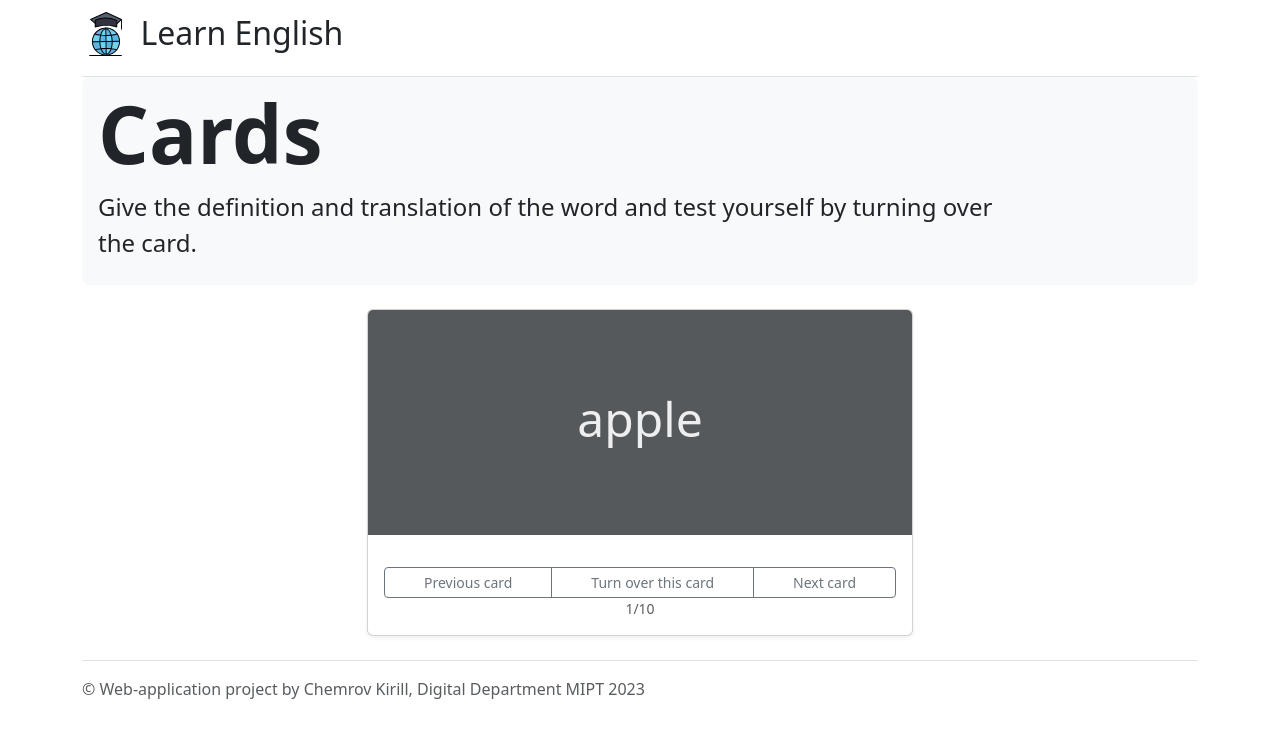
After one commit to ChemrovKirill/web_lang_learn, a Django app: page /cards in a window 1280 px wide. The commit adds this page. Shown: the top 738 px of the page. Run offline with Django 4.2, Linux system fonts and the light colour scheme; data comes from the database, SQL or seed files in the repository; some libraries are stand-ins or nearby versions.

Commit message:
add cards page with turning over

```diff
--- a/templates/add_word.html
+++ b/templates/add_word.html
@@ -10,7 +10,7 @@ Here You can add a new word to the vocabulary.
 
 
 {% block content %}
-<div class="container-sm px-5 py-5" id="term-form">
+<div class="container-sm px-5 py-5" id="add_word">
     <form method="post">
         <div class="row px-5 py-2">
             <h3>Mandatory fields</h3>
--- a/templates/base_page.html
+++ b/templates/base_page.html
@@ -19,10 +19,10 @@
                 </div>
             </a>
         </header>
-        <div class="p-5 mb-4 bg-light rounded-3" id="title-box">
-            <div class="container-fluid py-5">
+        <div class="p-1 mb-4 bg-light rounded-3" id="title-box">
+            <div class="container-fluid py-1">
                 <h1 class="display-1 fw-bold">{% block page-title %}{% endblock %}</h1>
-                <p class="col-md-8 fs-4">{% block page-lead %}{% endblock %}</p>
+                <p class="col-md-10 fs-4">{% block page-lead %}{% endblock %}</p>
             </div>
         </div>
         {% block content %}{% endblock %}
--- /dev/null
+++ b/templates/cards.html
@@ -0,0 +1,51 @@
+<script>
+  function show(shown, hidden) {
+    document.getElementById(shown+'-text').style.display='block';
+    document.getElementById(shown+'-subtext').style.display='block';
+    document.getElementById(shown+'-turn').style.display='block';
+    document.getElementById(hidden+'-text').style.display='none';
+    document.getElementById(hidden+'-subtext').style.display='none';
+    document.getElementById(hidden+'-turn').style.display='none';
+    return false;
+  }
+</script>
+
+{% extends "base_page.html" %}
+
+{% block page-title %}
+Cards
+{% endblock %}
+
+{% block page-lead %}
+Give the definition and translation of the word and test yourself by turning over the card.
+{% endblock %}
+
+{% block content %}
+<div class="row justify-content-center">
+  <div class="col-6">
+    <div class="card shadow-sm">
+      <svg class="bd-placeholder-img card-img-top" width="100%" height="225" xmlns="http://www.w3.org/2000/svg" role="img" aria-label="Placeholder: word" preserveAspectRatio="xMidYMid slice" focusable="false" text-anchor="middle" >
+        <title>Placeholder</title>
+        <rect width="100%" height="100%" fill="#55595c"></rect>
+        <text x="50%" y="50%" fill="#eceeef" dy="0.3em" id="front-text" style="display:block" font-size="xxx-large">{{ front_text }}</text>
+        <text x="50%" y="50%" fill="#eceeef" dy="0.3em" id="back-text" style="display:none" font-size="xxx-large">{{ back_text }}</text>
+      </svg>
+      <div class="card-body">
+        <p class="card-text" id="front-subtext" style="display:block"> {{ front_subtext }} </p>
+        <p class="card-text" id="back-subtext" style="display:none"> {{ back_subtext }} </p>
+        <div class="row justify-content-center align-items-center">
+          <div class="btn-group">
+            <button type="button" class="btn btn-sm btn-outline-secondary">Previous card</button>
+            <button type="button" class="btn btn-sm btn-outline-secondary" id="front-turn" style="display:block" onclick="return show('back','front');">Turn over this card</button>
+            <button type="button" class="btn btn-sm btn-outline-secondary" id="back-turn" style="display:none" onclick="return show('front','back');">Turn over this card</button>
+            <button type="button" class="btn btn-sm btn-outline-secondary">Next card</button>
+          </div>
+        </div>
+        <div class="d-flex justify-content-center align-items-center">
+          <small class="text-muted">{{ current_card }}/{{ num_cards }}</small>
+        </div>
+      </div>
+    </div>
+  </div>
+</div>
+{% endblock %}
--- a/templates/index.html
+++ b/templates/index.html
@@ -39,7 +39,7 @@ This is the main page of the language learning website.
             <div>
                 <h3 class="fs-1">Cards</h3>
                 <p>Learn and test yourself with word cards.</p>
-                <a href="/stats" class="btn btn-primary">
+                <a href="/cards" class="btn btn-primary">
                     Let's go!
                 </a>
             </div>
--- a/web_lang_learn/urls.py
+++ b/web_lang_learn/urls.py
@@ -21,6 +21,7 @@ urlpatterns = [
     path('', views.index),
     path('vocabulary', views.vocabulary),
     path('add_word', views.add_word),
+    path('cards', views.create_cards),
     path('add_word_post', views.add_word_post),
     #path('admin/', admin.site.urls),
 ]
--- a/web_lang_learn/vocabulary_db.py
+++ b/web_lang_learn/vocabulary_db.py
@@ -1,3 +1,5 @@
+import random
+
 from web_lang_learn.models import Vocabulary
 
 def get_items_for_table():
@@ -13,7 +15,7 @@ def get_items_for_table():
     return items
 
 def add_word(item):
-    voc_item = Vocabulary(word=item["word"],
+    voc_item = Vocabulary(word=item["word"].lower(),
                           ru_translate=item["ru_translate"],
                           definition=item["definition"],
                           example=item["example"],
@@ -22,7 +24,17 @@ def add_word(item):
     voc_item.save()
 
 def in_db(word):
-    if Vocabulary.objects.filter(word=word) is None:
+    if Vocabulary.objects.filter(word=word.lower()) is None:
         return False
     else:
         return True
+
+def get_rnd_cards(k):
+    voc_items = random.choices(Vocabulary.objects.all(), k=k)
+    card_items = []
+    for item in voc_items:
+        card_items.append({"word":item.word,
+                           "ru_translate":item.ru_translate,
+                           "definition":item.definition
+                           })
+    return card_items
```
